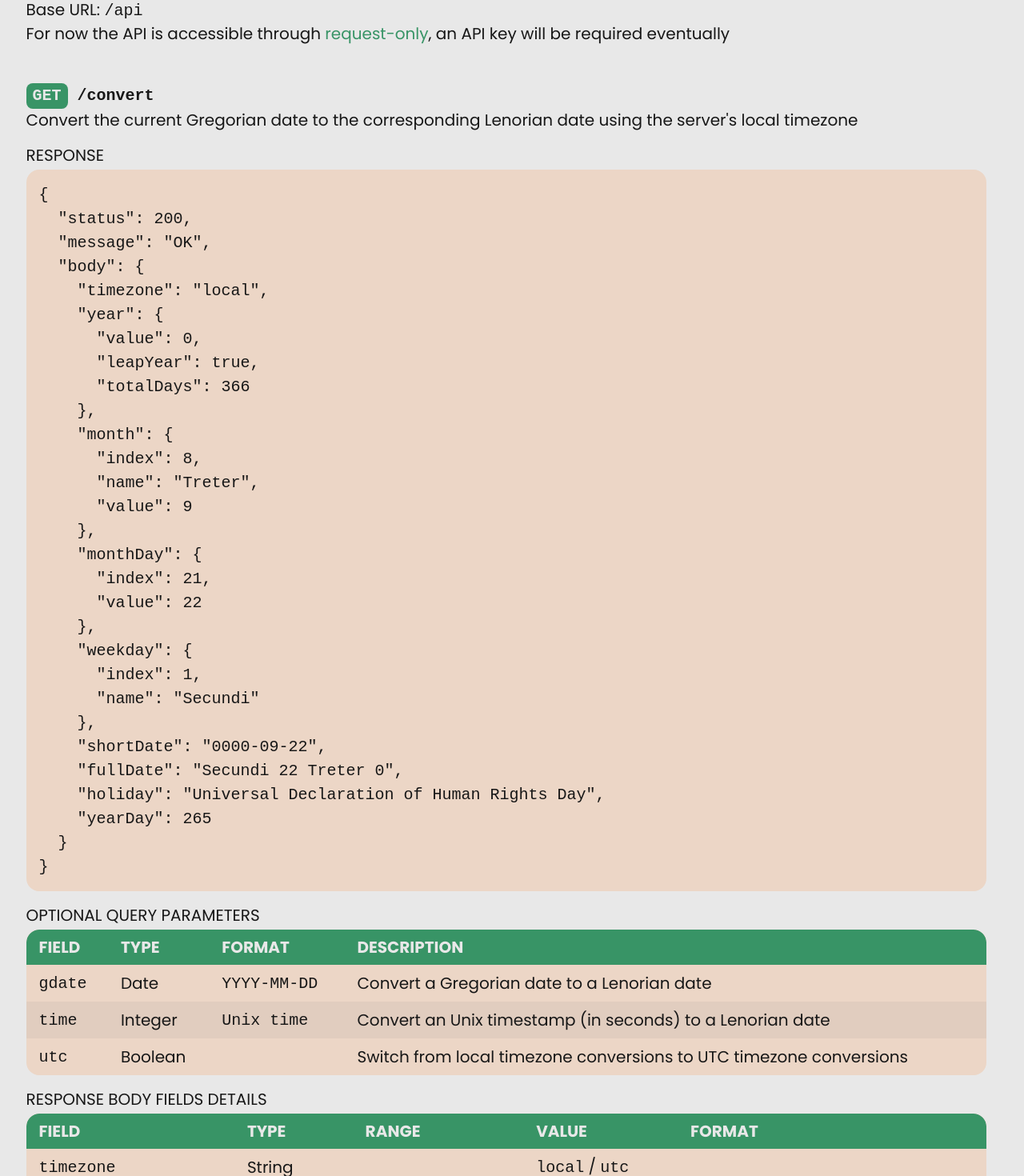
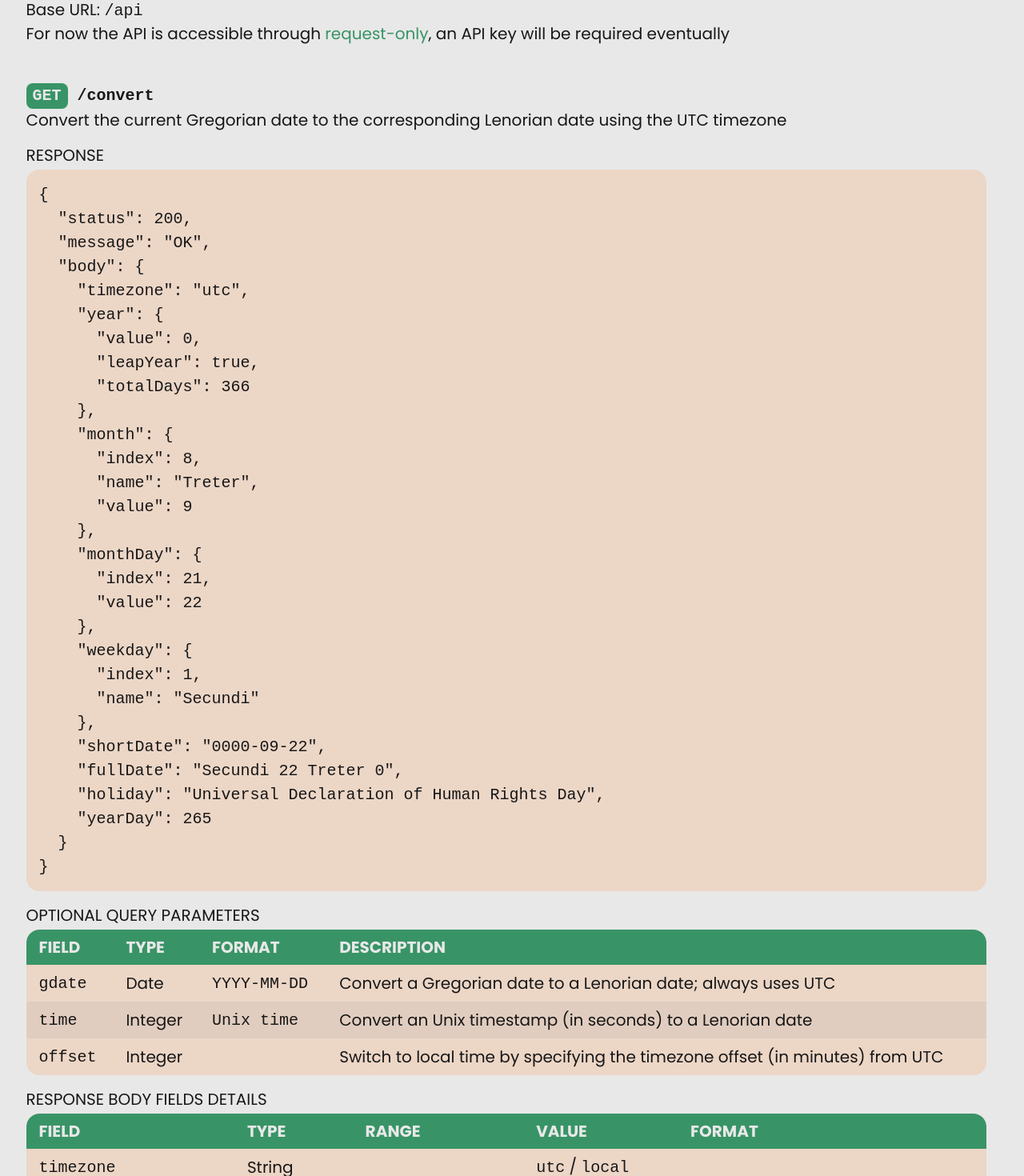
Before and after one commit to emnificent/lenorian, a SvelteKit app: page /developers/documentation in a window 1280 px wide. Shown: the part 180-1650 px from the top of the page at 80% size. Built offline with nearby package versions, Linux system fonts and the light colour scheme.

Commit message:
refactor: switch the default convert API behavior to using the UTC timezone

```diff
--- a/src/routes/api/convert/+server.js
+++ b/src/routes/api/convert/+server.js
@@ -34,15 +34,14 @@ function fixTimestamp(queryParams) {
   return timestamp;
 }
 
-function getUnixTimestamp({ dateTimestamp, utcConversion, gregorianDate }) {
-  const currentDate = new Date();
-  let longUnixTimestamp = currentDate.getTime();
+function getUnixTimestamp({ timezoneOffset, dateTimestamp, gregorianDate }) {
+  let longUnixTimestamp = new Date().getTime();
 
   // dateTimestamp is in seconds
   if (dateTimestamp) longUnixTimestamp = parseInt(dateTimestamp) * 1000;
 
-  // .getTimezoneOffset() returns the offset in minutes, there are 60000 milliseconds in a minute
-  if (!utcConversion) longUnixTimestamp -= currentDate.getTimezoneOffset() * 60000;
+  // timezoneOffset is in minutes
+  if (timezoneOffset) longUnixTimestamp -= timezoneOffset * 60000;
 
   if (gregorianDate) longUnixTimestamp = new Date(gregorianDate).getTime();
 
@@ -177,15 +176,20 @@ function formatPadding(data, padding = 2) {
 
 export function GET({ url }) {
   // query params
-  let utcConversion = url.searchParams.has('utc');
-  if (url.searchParams.get('utc') === 'false') utcConversion = false;
+  const timezoneOffset = url.searchParams.get('offset');
+  if (timezoneOffset && isNaN(timezoneOffset)) {
+    throw error(400, {
+      status: 400,
+      message: 'Invalid timezone offset format, must be an integer'
+    });
+  }
 
   const dateTimestamp = url.searchParams.get('time');
   if (dateTimestamp && isNaN(dateTimestamp)) {
-      throw error(400, {
-        status: 400,
-        message: 'Invalid time format, must be an integer'
-      });
+    throw error(400, {
+      status: 400,
+      message: 'Invalid time format, must be an integer'
+    });
   }
 
   const gregorianDate = url.searchParams.get('gdate');
@@ -198,7 +202,7 @@ export function GET({ url }) {
   }
 
   // core
-  const queryParams = { dateTimestamp, utcConversion, gregorianDate };
+  const queryParams = { timezoneOffset, dateTimestamp, gregorianDate };
   const daysSinceEpoch = getTotalDays(queryParams);
 
   const { year, yearDay } = getYearAndYearDay(daysSinceEpoch);
@@ -208,7 +212,7 @@ export function GET({ url }) {
   const leapYear = isLeapYear(year);
   const holiday = getHoliday(month.index, monthDay.index, leapYear);
 
-  const timezone = (utcConversion || gregorianDate) ? 'utc' : 'local';
+  const timezone = (timezoneOffset && !gregorianDate) ? 'local' : 'utc';
   const negativeDate = daysSinceEpoch > 0 ? false : true;
 
   const body = {
--- a/src/routes/developers/documentation/+page.svelte
+++ b/src/routes/developers/documentation/+page.svelte
@@ -7,7 +7,7 @@
   <article>
     <div>
       <h3><code><span class="api-verb">GET</span> /convert</code></h3>
-      <p>Convert the current Gregorian date to the corresponding Lenorian date using the server's local timezone</p>
+      <p>Convert the current Gregorian date to the corresponding Lenorian date using the UTC timezone</p>
     </div>
 
     <div>
@@ -17,7 +17,7 @@
   "status": 200,
   "message": "OK",
   "body": {
-    "timezone": "local",
+    "timezone": "utc",
     "year": {
       "value": 0,
       "leapYear": true,
@@ -58,7 +58,7 @@
             <td><code>gdate</code></td>
             <td>Date</td>
             <td><code>YYYY-MM-DD</code></td>
-            <td>Convert a Gregorian date to a Lenorian date</td>
+            <td>Convert a Gregorian date to a Lenorian date; always uses UTC</td>
           </tr>
           <tr>
             <td><code>time</code></td>
@@ -67,10 +67,10 @@
             <td>Convert an Unix timestamp (in seconds) to a Lenorian date</td>
           </tr>
           <tr>
-            <td><code>utc</code></td>
-            <td>Boolean</td>
+            <td><code>offset</code></td>
+            <td>Integer</td>
             <td></td>
-            <td>Switch from local timezone conversions to UTC timezone conversions</td>
+            <td>Switch to local time by specifying the timezone offset (in minutes) from UTC</td>
           </tr>
         </table>
       </div>
@@ -91,7 +91,7 @@
             <td><code>timezone</code></td>
             <td>String</td>
             <td></td>
-            <td><code>local</code> / <code>utc</code></td>
+            <td><code>utc</code> / <code>local</code></td>
           </tr>
           <tr>
             <td><code>year.value</code></td>
@@ -287,7 +287,7 @@
             <td><code>&nbsp;&nbsp;month.current</code></td>
             <td>Boolean</td>
             <td></td>
-            <td>Highlights the current month when applicable</td>
+            <td>Highlights the current month when applicable (UTC)</td>
           </tr>
           <tr>
             <td><code>&nbsp;&nbsp;monthDays</code></td>
@@ -309,7 +309,7 @@
             <td><code>&nbsp;&nbsp;&nbsp;&nbsp;day.current</code></td>
             <td>Boolean</td>
             <td></td>
-            <td>Highlights the current day when applicable</td>
+            <td>Highlights the current day when applicable (UTC)</td>
           </tr>
           <tr>
             <td><code>&nbsp;&nbsp;&nbsp;&nbsp;day.holiday</code></td>
```
